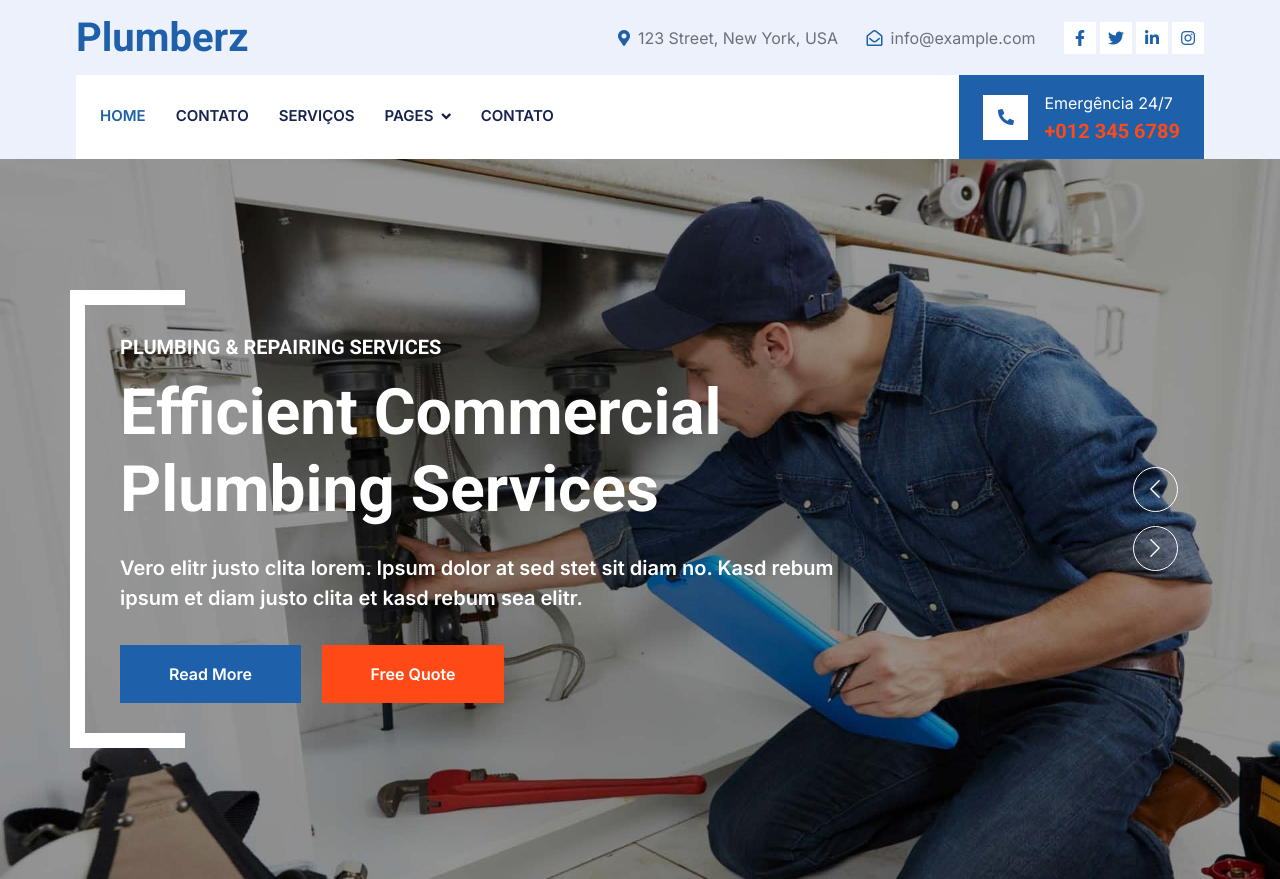
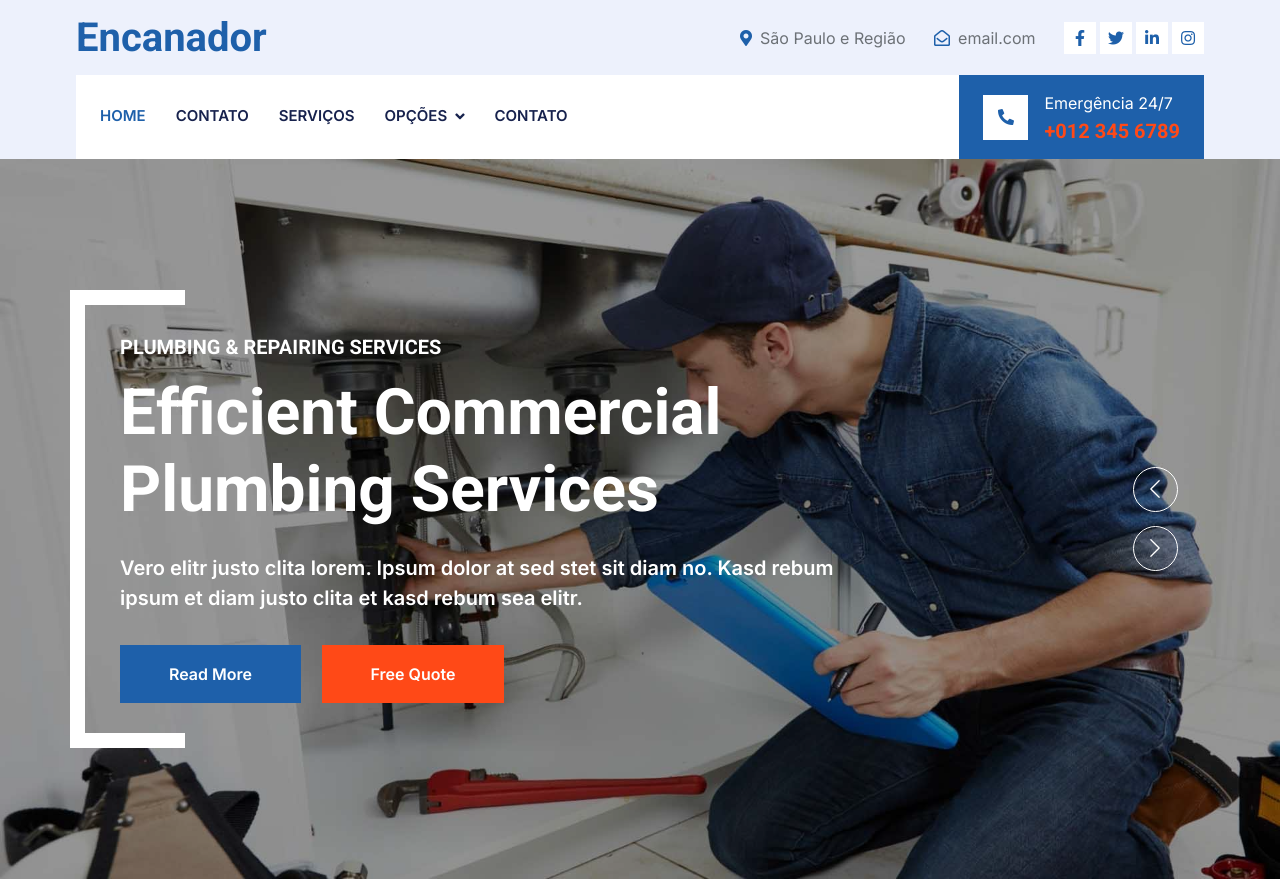
Before and after one commit to WebDesigner279/templete-encanador, a plain HTML site: page index.html in a window 1280 px wide. Shown: the top 879 px of the page. Drawn offline with nearby package versions, Linux system fonts and the light colour scheme.

Commit message:
Update index.html

```diff
--- a/index.html
+++ b/index.html
@@ -3,7 +3,7 @@
 
 <head>
     <meta charset="utf-8">
-    <title>Encanador Website Template-Teste-Git-4</title>
+    <title>Encanador Website Template</title>
     <meta content="width=device-width, initial-scale=1.0" name="viewport">
     <meta content="" name="keywords">
     <meta content="" name="description">
@@ -36,7 +36,7 @@
     <!-- Spinner Start -->
     <div id="spinner" class="show bg-white position-fixed translate-middle w-100 vh-100 top-50 start-50 d-flex align-items-center justify-content-center">
         <div class="spinner-border text-primary" style="width: 3rem; height: 3rem;" role="status">
-            <span class="sr-only">Loading...</span>
+            <span class="sr-only">Carregando...</span>
         </div>
     </div>
     <!-- Spinner End -->
@@ -47,17 +47,17 @@
         <div class="row align-items-center top-bar">
             <div class="col-lg-3 col-md-12 text-center text-lg-start">
                 <a href="" class="navbar-brand m-0 p-0">
-                    <h1 class="text-primary m-0">Plumberz</h1>
+                    <h1 class="text-primary m-0">Encanador</h1>
                 </a>
             </div>
             <div class="col-lg-9 col-md-12 text-end">
                 <div class="h-100 d-inline-flex align-items-center me-4">
                     <i class="fa fa-map-marker-alt text-primary me-2"></i>
-                    <p class="m-0">123 Street, New York, USA</p>
+                    <p class="m-0">São Paulo e Região</p>
                 </div>
                 <div class="h-100 d-inline-flex align-items-center me-4">
                     <i class="far fa-envelope-open text-primary me-2"></i>
-                    <p class="m-0">info@example.com</p>
+                    <p class="m-0">email.com</p>
                 </div>
                 <div class="h-100 d-inline-flex align-items-center">
                     <a class="btn btn-sm-square bg-white text-primary me-1" href=""><i class="fab fa-facebook-f"></i></a>
@@ -86,7 +86,7 @@
                     <a href="about.html" class="nav-item nav-link">Contato</a>
                     <a href="service.html" class="nav-item nav-link">Serviços</a>
                     <div class="nav-item dropdown">
-                        <a href="#" class="nav-link dropdown-toggle" data-bs-toggle="dropdown">Pages</a>
+                        <a href="#" class="nav-link dropdown-toggle" data-bs-toggle="dropdown">Opções</a>
                         <div class="dropdown-menu fade-up m-0">
                             <a href="booking.html" class="dropdown-item">Reserva</a>
                             <a href="team.html" class="dropdown-item">Técnicos</a>
```
